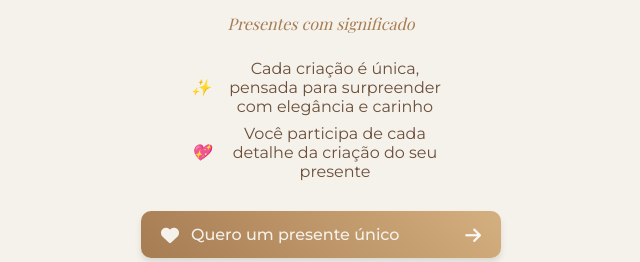
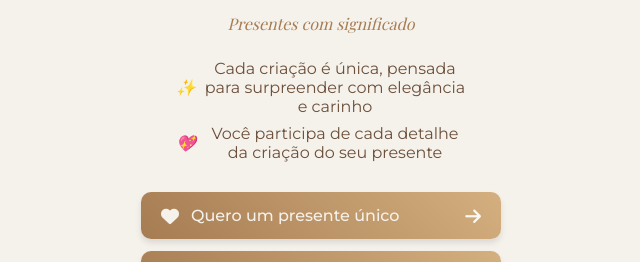
Before and after one commit to caixaseregalos/caixaseregalos.github.io, a plain HTML site: page index.html in a window 1280 px wide. Shown: the part 272-534 px from the top of the page, without its empty margins (319-959 px from the left). Drawn offline with nearby package versions, Linux system fonts and the light colour scheme.

Commit message:
Update index.html

```diff
--- a/index.html
+++ b/index.html
@@ -62,7 +62,7 @@
       font-size: 1em;
       color: var(--marrom-principal);
       margin: 8px auto;
-      max-width: 260px;
+      max-width: 290px;
       text-align: center;
     }
 
```
